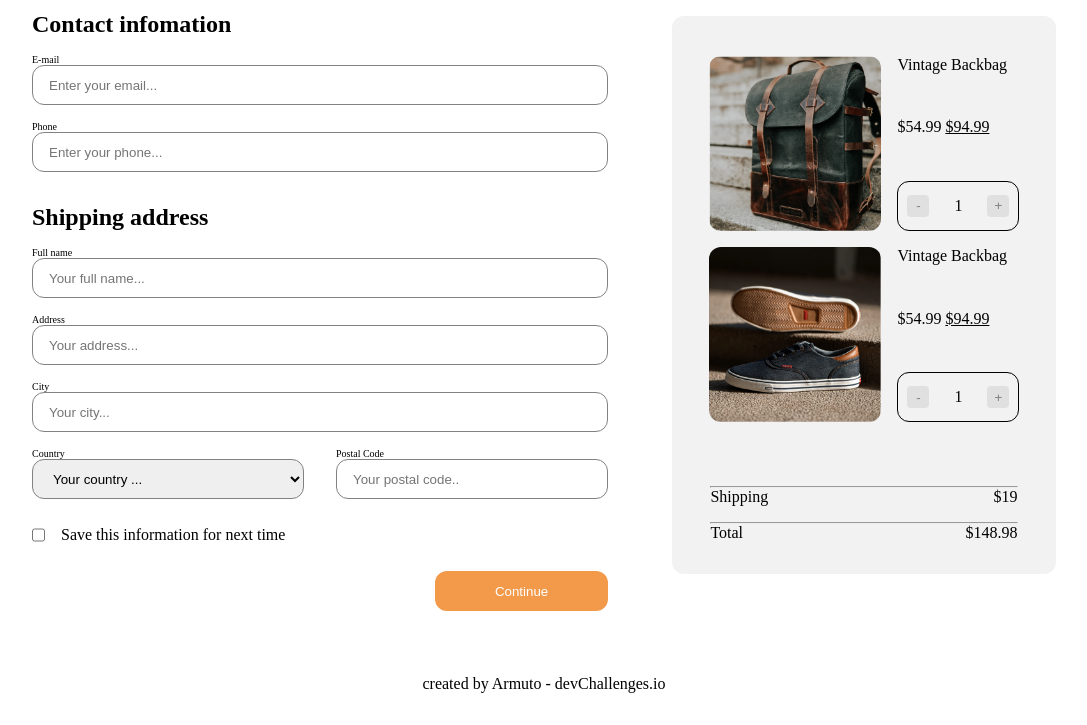
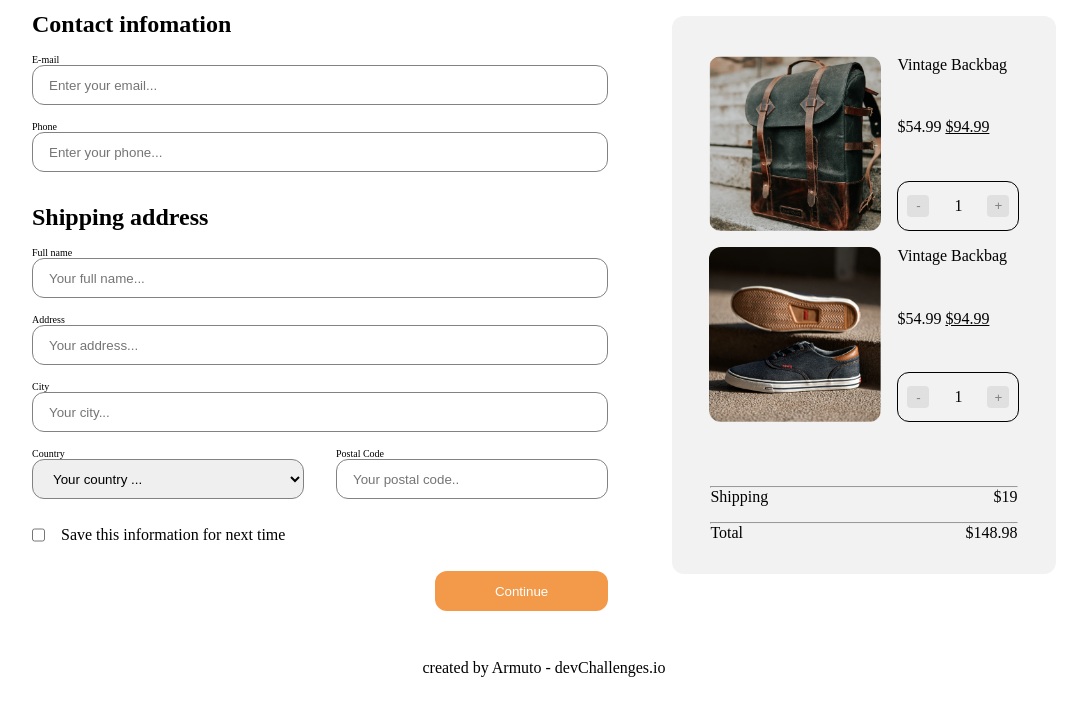
Before and after one commit to Armuto/Checkout-Page-Armuto, a plain HTML site: page index.html in a window 1280 px wide. Shown: the part 90-815 px from the top of the page, without its empty margins (96-1183 px from the left). Drawn offline with Linux system fonts and the light colour scheme.

Commit message:
third commit

```diff
--- a/style.css
+++ b/style.css
@@ -138,7 +138,7 @@ input[type="checkbox"] {
   filter: invert(1);
 }
 footer{
-    margin-top: 4rem;
+    margin: 3rem 0;
     text-align: center;
 }
 @media (min-width: 1024px) {
```
